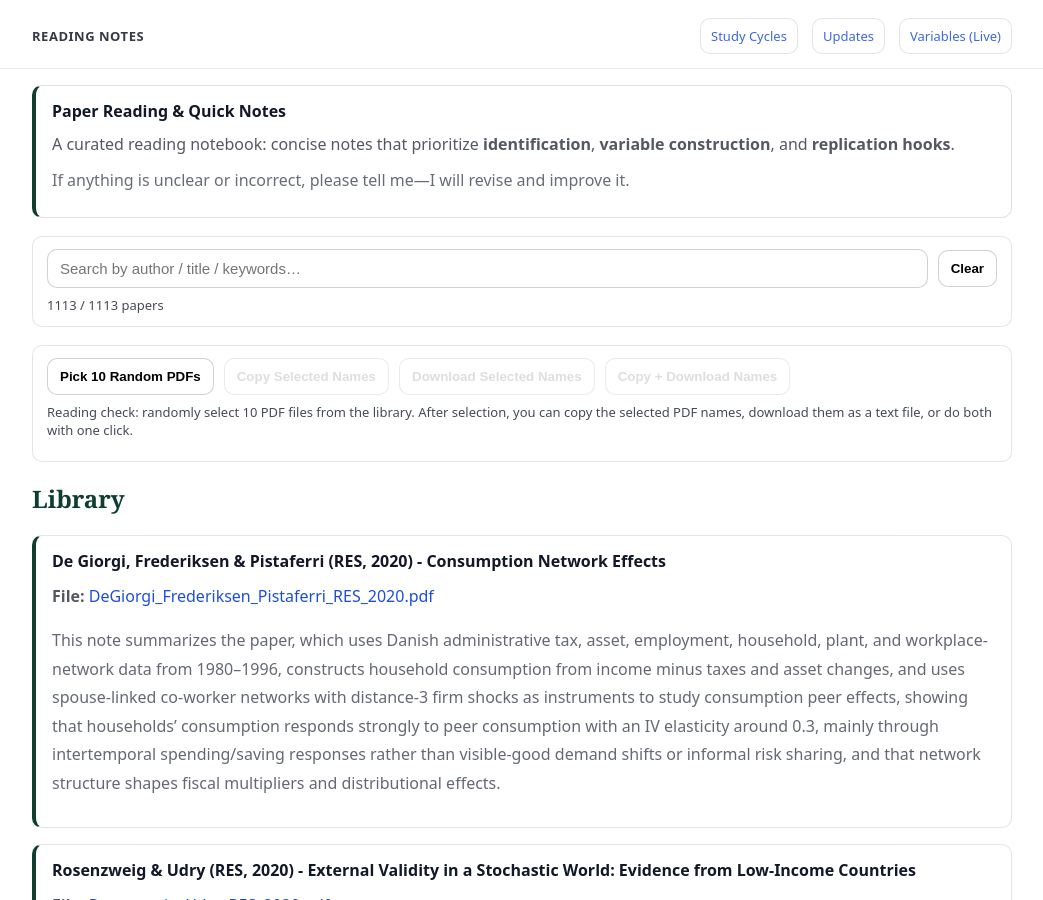
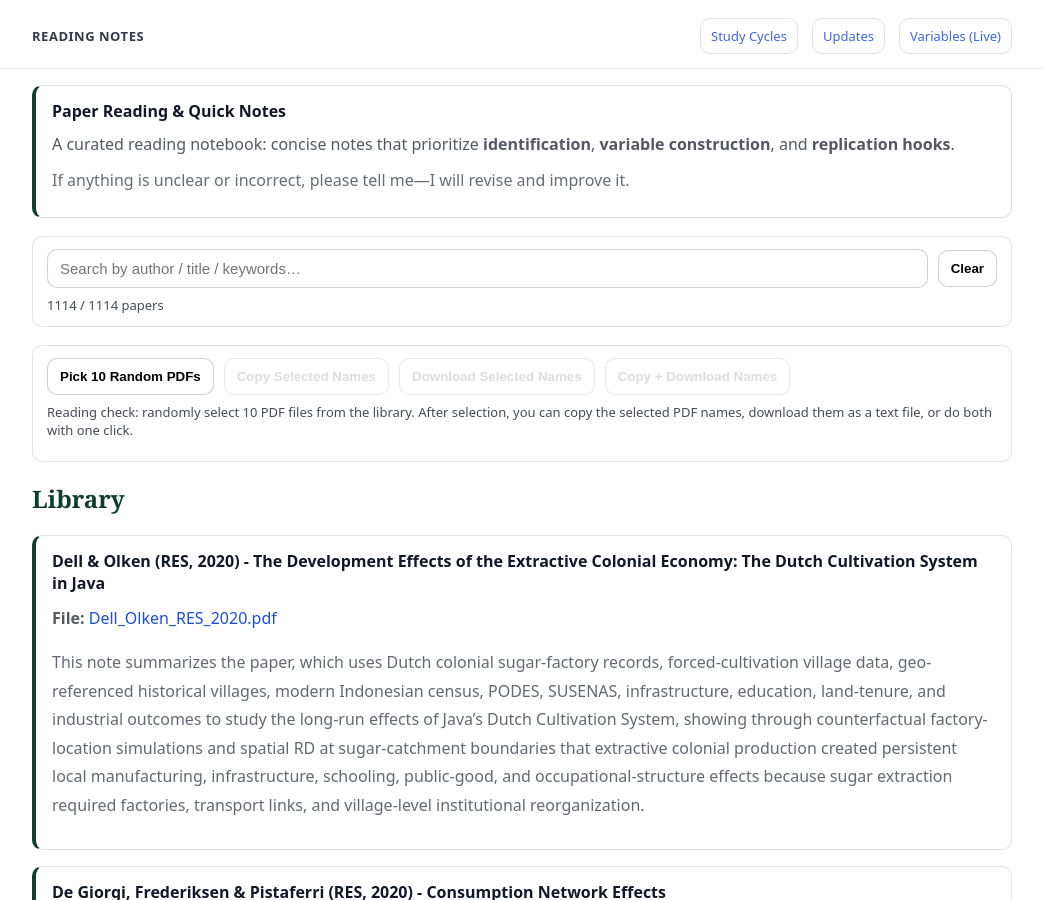
Before and after one commit to yaxinzn/study-archive, a Jekyll site: the page built from reading/index.md, in a window 1280 px wide and 900 px high. Shown: the whole window, without its empty margins (118-1161 px from the left). Built offline with Jekyll 4.4.1, drawn with Linux system fonts in a browser that asks for light colours.

Commit message:
Reading: add/update Dell_Olken_RES_2020.pdf

```diff
--- a/_data/reading.yml
+++ b/_data/reading.yml
@@ -1,3 +1,7 @@
+- title: "Dell & Olken (RES, 2020) - The Development Effects of the Extractive Colonial Economy: The Dutch Cultivation System in Java"
+  file: "Dell_Olken_RES_2020.pdf"
+  desc: "This note summarizes the paper, which uses Dutch colonial sugar-factory records, forced-cultivation village data, geo-referenced historical villages, modern Indonesian census, PODES, SUSENAS, infrastructure, education, land-tenure, and industrial outcomes to study the long-run effects of Java’s Dutch Cultivation System, showing through counterfactual factory-location simulations and spatial RD at sugar-catchment boundaries that extractive colonial production created persistent local manufacturing, infrastructure, schooling, public-good, and occupational-structure effects because sugar extraction required factories, transport links, and village-level institutional reorganization."
+
 - title: "De Giorgi, Frederiksen & Pistaferri (RES, 2020) - Consumption Network Effects"
   file: "DeGiorgi_Frederiksen_Pistaferri_RES_2020.pdf"
   desc: "This note summarizes the paper, which uses Danish administrative tax, asset, employment, household, plant, and workplace-network data from 1980–1996, constructs household consumption from income minus taxes and asset changes, and uses spouse-linked co-worker networks with distance-3 firm shocks as instruments to study consumption peer effects, showing that households’ consumption responds strongly to peer consumption with an IV elasticity around 0.3, mainly through intertemporal spending/saving responses rather than visible-good demand shifts or informal risk sharing, and that network structure shapes fiscal multipliers and distributional effects."
```
Also changed, not shown: 1 other file.
